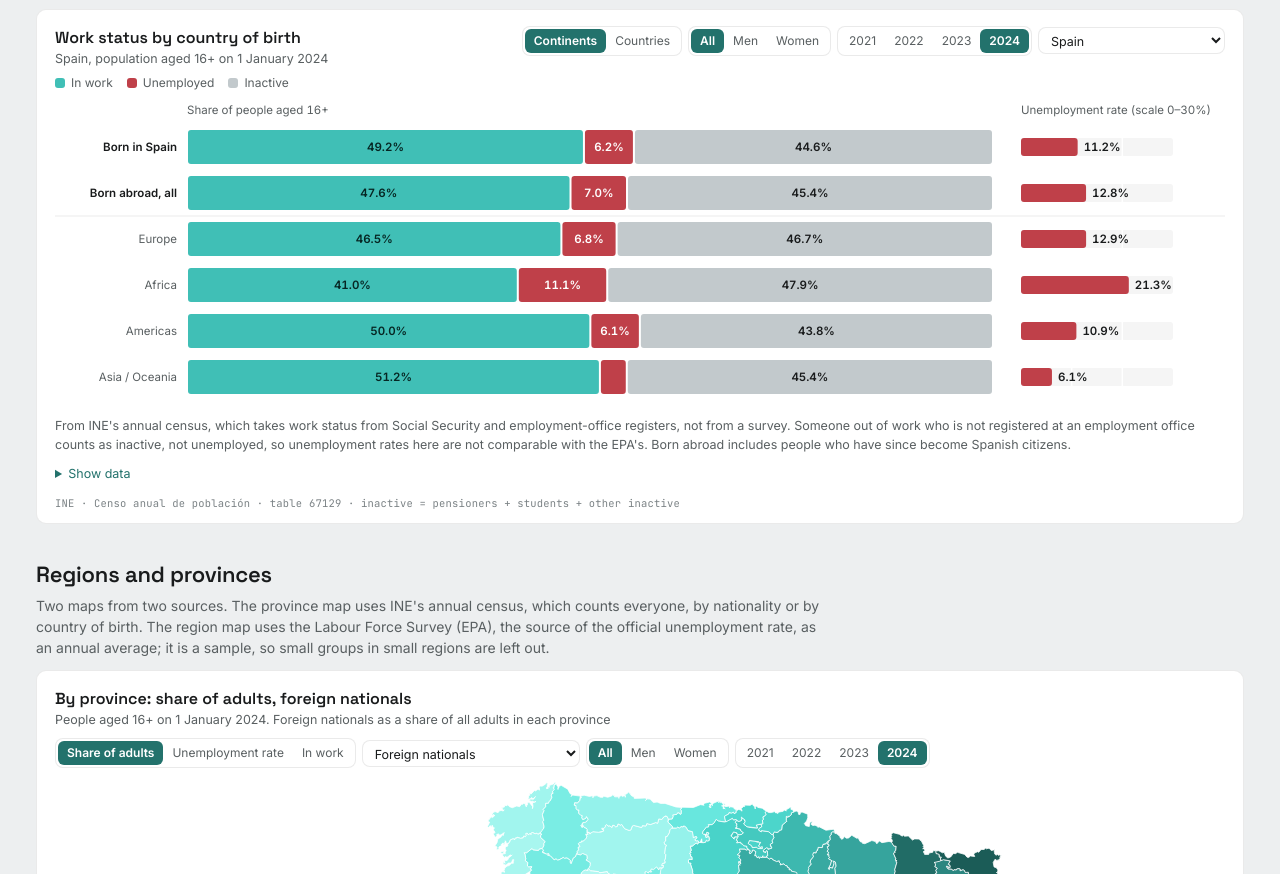
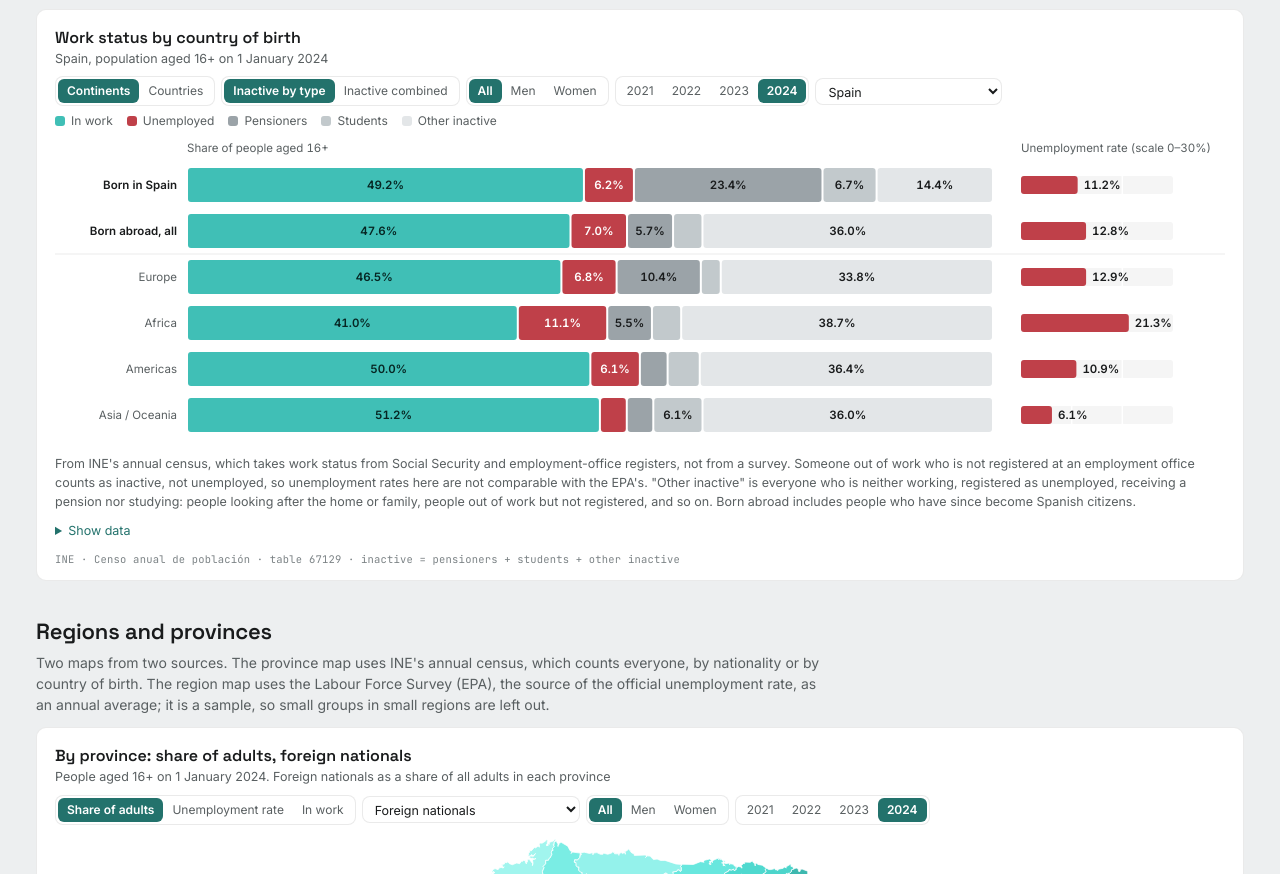
Before and after one commit to gwenywere/extranjeros, a plain HTML site: page index.html in a window 1280 px wide. Shown: the part 2784-3658 px from the top of the page. Drawn offline with nearby package versions, Linux system fonts and the light colour scheme.

Commit message:
Work status by country of birth: split inactive into pensioners, students and other

```diff
--- a/index.html
+++ b/index.html
@@ -22,6 +22,7 @@
   --s3: #BF4049;
   --s4: #A8741F;
   --neutral: #C2C9CC;
+  --in1: #9BA3A8; --in2: #C2C9CC; --in3: #E3E6E8;  /* inactive: pensioners, students, other */
   --seq0: #E0FEFA; --seq1: #50EADF; --seq2: #40BFB6; --seq3: #329992; --seq4: #23726C; --seq5: #144A46;
   --f-display: "Space Grotesk", "Inter", system-ui, sans-serif;
   --f-body: "Inter", system-ui, -apple-system, "Segoe UI", sans-serif;
@@ -36,6 +37,7 @@
     --band: rgba(237, 239, 240, 0.05);
     --accent: #50EADF; --on-accent: #062623;
     --s1: #40BFB6; --s2: #986CDC; --s3: #E66368; --s4: #E0A85C; --neutral: #595F61;
+    --in1: #7B8285; --in2: #595F61; --in3: #383B3D;
     --seq0: #144A46; --seq1: #23726C; --seq2: #329992; --seq3: #40BFB6; --seq4: #50EADF; --seq5: #E0FEFA;
     color-scheme: dark;
   }
@@ -47,6 +49,7 @@
   --band: rgba(237, 239, 240, 0.05);
   --accent: #50EADF; --on-accent: #062623;
   --s1: #40BFB6; --s2: #986CDC; --s3: #E66368; --s4: #E0A85C; --neutral: #595F61;
+  --in1: #7B8285; --in2: #595F61; --in3: #383B3D;
   --seq0: #144A46; --seq1: #23726C; --seq2: #329992; --seq3: #40BFB6; --seq4: #50EADF; --seq5: #E0FEFA;
   color-scheme: dark;
 }
@@ -306,6 +309,7 @@ footer a { color: var(--accent); text-underline-offset: 2px; }
           <div><h3>Work status by country of birth</h3><p class="sub" id="cen-sub">Population aged 16+, from the annual census</p></div>
           <div class="controls">
             <div class="seg" id="sw-cen-view" role="group" aria-label="Group by"></div>
+            <div class="seg" id="sw-cen-inact" role="group" aria-label="Inactive"></div>
             <div class="seg" id="sw-cen-sex" role="group" aria-label="Sex"></div>
             <div class="seg" id="sw-cen-year" role="group" aria-label="Year"></div>
             <label class="sel"><span class="vh">Region or province</span><select id="sel-cen-region"></select></label>
@@ -313,7 +317,7 @@ footer a { color: var(--accent); text-underline-offset: 2px; }
         </div>
         <div class="legend" id="lg-cen"></div>
         <div class="chart" id="c-cen"><div class="empty">Loading census data…</div></div>
-        <p class="note" id="cen-note">From INE's annual census, which takes work status from Social Security and employment-office registers, not from a survey. Someone out of work who is not registered at an employment office counts as inactive, not unemployed, so unemployment rates here are not comparable with the EPA's. Born abroad includes people who have since become Spanish citizens.</p>
+        <p class="note" id="cen-note">From INE's annual census, which takes work status from Social Security and employment-office registers, not from a survey. Someone out of work who is not registered at an employment office counts as inactive, not unemployed, so unemployment rates here are not comparable with the EPA's. "Other inactive" is everyone who is neither working, registered as unemployed, receiving a pension nor studying: people looking after the home or family, people out of work but not registered, and so on. Born abroad includes people who have since become Spanish citizens.</p>
         <details><summary>Show data</summary><div class="table-wrap" id="t-cen"></div></details>
         <div class="vars">INE · Censo anual de población · table 67129 · inactive = pensioners + students + other inactive</div>
       </article>
@@ -1006,7 +1010,7 @@ function tableSeries(id, series, f, firstHead = 'Date') {
 
 // ---------- state ----------
 const state = { rate: 'unempRate', rateG: 'nat', lev: 'employed', aff: 'scheme', pov: 'arope', pv: 'smooth', eusSex: 'all', eusTerr: 'pv',
-  cenView: 'cont', cenSex: 'all', cenYear: null, cenRegion: 0 };
+  cenView: 'cont', cenSex: 'all', cenYear: null, cenRegion: 0, cenInact: 'split' };
 let CEN = null; // census.json (INE 67129), loaded after data.json
 
 // ---------- work status by country of birth (INE annual census, table 67129) ----------
@@ -1073,10 +1077,16 @@ function renderCensus() {
   const R = CEN.regions[ri], sexName = { all: '', men: ', men', women: ', women' }[state.cenSex];
   $('#cen-sub').textContent = `${niceName(R.name)}${sexName}, population aged 16+ on 1 January ${CEN.years[yi]}`
     + (hidden ? `. ${hidden} group${hidden > 1 ? 's' : ''} with under ${fmt(MIN)} people not shown` : '');
+  seg('#sw-cen-inact', [['split', 'Inactive by type'], ['combined', 'Inactive combined']], state.cenInact, (v) => { state.cenInact = v; renderCensus(); });
+  // inactive people as one grey block, or split into pensioners / students / other in three greys
+  const inact = (d) => (state.cenInact === 'combined'
+    ? [{ label: 'Inactive', v: d.inactive, color: c.neutral, ink: inkOn(c.neutral) }]
+    : [['pension', 'Pensioners', '--in1'], ['student', 'Students', '--in2'], ['otherInactive', 'Other inactive', '--in3']]
+      .map(([k, label, tok]) => ({ label, v: d[k], color: css(tok), ink: inkOn(css(tok)) })));
   const parts = (d) => [
     { label: 'In work', v: d.employed, color: c.fx, ink: '#062623' },
     { label: 'Unemployed', v: d.unemployed, color: c.neu },
-    { label: 'Inactive', v: d.inactive, color: c.neutral, ink: css('--fg') },
+    ...inact(d),
   ];
   const urs = (d) => (d.employed + d.unemployed ? fp(100 * d.unemployed / (d.employed + d.unemployed)) : '–');
   legend('#lg-cen', parts({}).map((p) => ({ label: p.label, color: p.color, kind: 'box' })));
```
